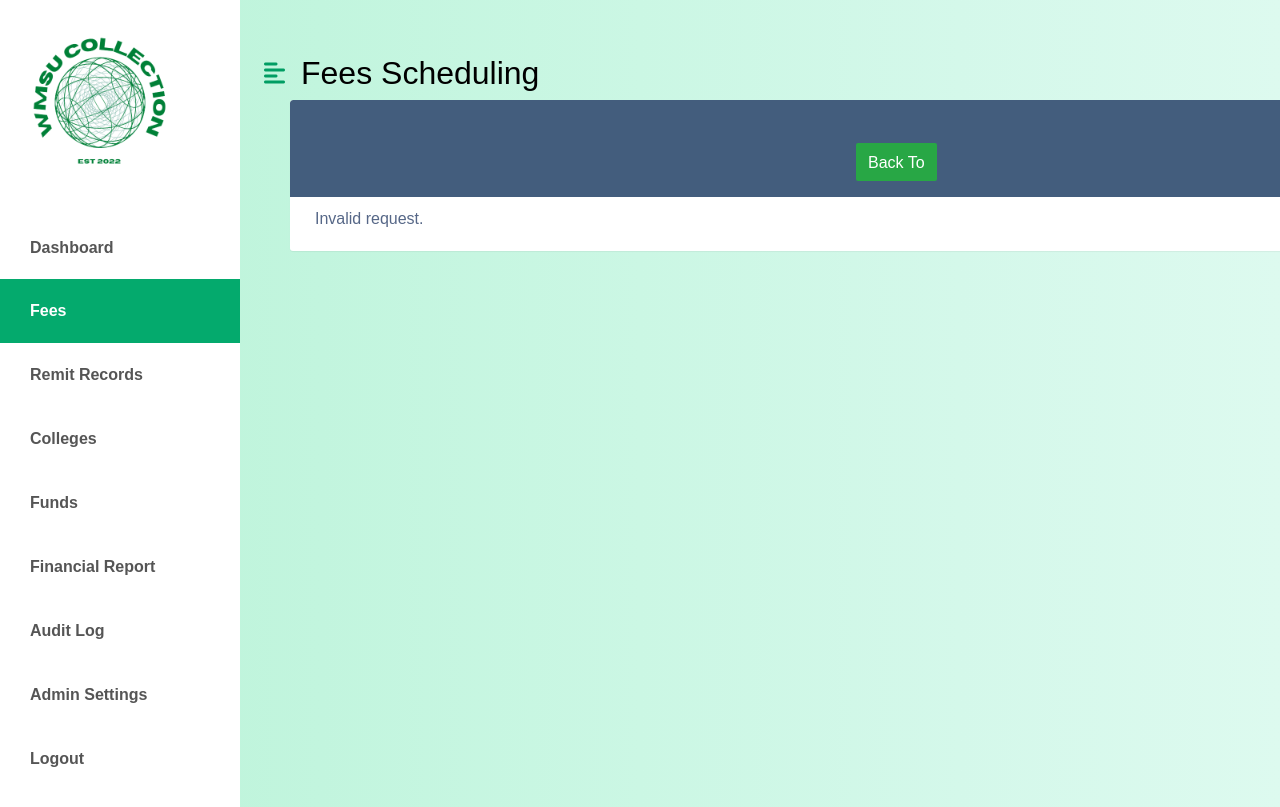
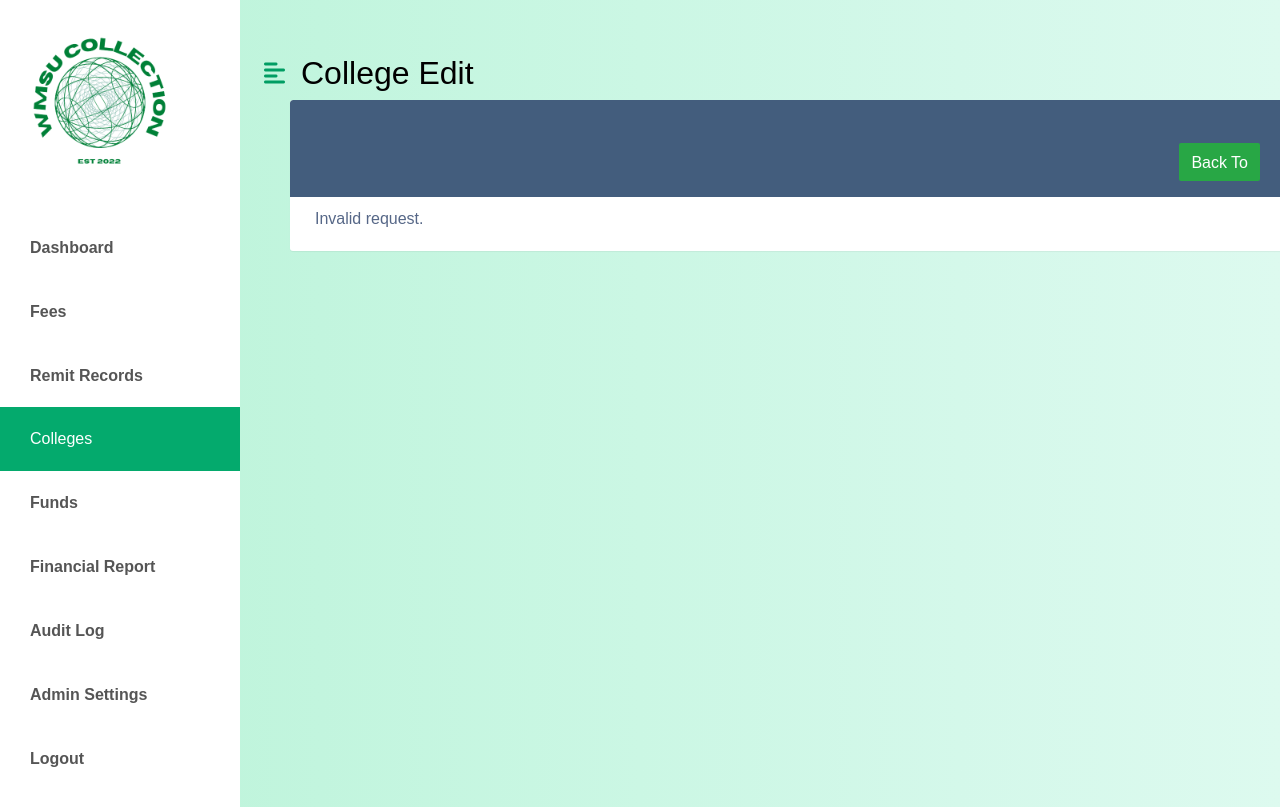
Before and after one commit to LurDooDev/wmsu-collection-system, a PHP site: page /college/editcollegepage.php in a window 1280 px wide. Run offline with PHP 8.4, Linux system fonts and the light colour scheme; the visitor is signed in with stand-in values (Sample User, id 1); some libraries are stand-ins or nearby versions.

Commit message:
Update editcollegepage.php

```diff
--- a/college/editcollegepage.php
+++ b/college/editcollegepage.php
@@ -40,9 +40,9 @@
             <img src="../images/logo.jpg" width ="200" alt="CCS COLLECTION FEE">
 			<div class="list-group list-group-flush my-3">
                 <a href="../admin/dashboard-main.php" class="list-group-item list-group-item-action bg-hover first-text fw-bold">Dashboard</a>
-                <a href="../fees/fees.php" class="list-group-item list-group-item-action bg-hover first-text fw-bold active">Fees</a>
+                <a href="../fees/fees.php" class="list-group-item list-group-item-action bg-hover first-text fw-bold fw-bold">Fees</a>
                 <a href="../remit-records/remit-records.php" class="list-group-item list-group-item-action bg-hover first-text fw-bold">Remit Records</a>
-                <a href="../college/Oldcollege.php" class="list-group-item list-group-item-action bg-hover first-text fw-bold">Colleges</a>
+                <a href="../college/Oldcollege.php" class="list-group-item list-group-item-action bg-hover first-text active">Colleges</a>
                 <a href="../funds/funds-sub.php" class="list-group-item list-group-item-action bg-hover first-text fw-bold">Funds</a>
                 <a href="../financial-report/financial-report.php" class="list-group-item list-group-item-action bg-hover first-text fw-bold">Financial Report</a>
                 <a href="../audit-log/audit-log.php" class="list-group-item list-group-item-action bg-hover first-text fw-bold">Audit Log</a>
@@ -56,13 +56,13 @@
     <nav class="navbar navbar-expand-lg navbar-light bg-active py-4 px-4">
         <div class="d-flex align-items-center">
             <i class="fas fa-align-left primary-text fs-4 me-3" id="menu-toggle"></i>
-            <h2 class="fs-2 m-0">Fees Scheduling</h2>
+            <h2 class="fs-2 m-0">College Edit</h2>
         </div>
     </nav>
 		<div class="table-wrapper">
 		<div class="table-title">
 				<div class="row">
-					<div class="col-sm-8">
+					<div class="col-sm-10 ml-auto">
 						<a href="college.php" class="btn btn-success"><span>Back To </span></a>
 						<!-- <a href="#deleteFeesModal" class="btn btn-danger" data-toggle="modal"><i class="material-icons">&#xE15C;</i> <span>Delete</span></a>						 -->
 					</div>
```
